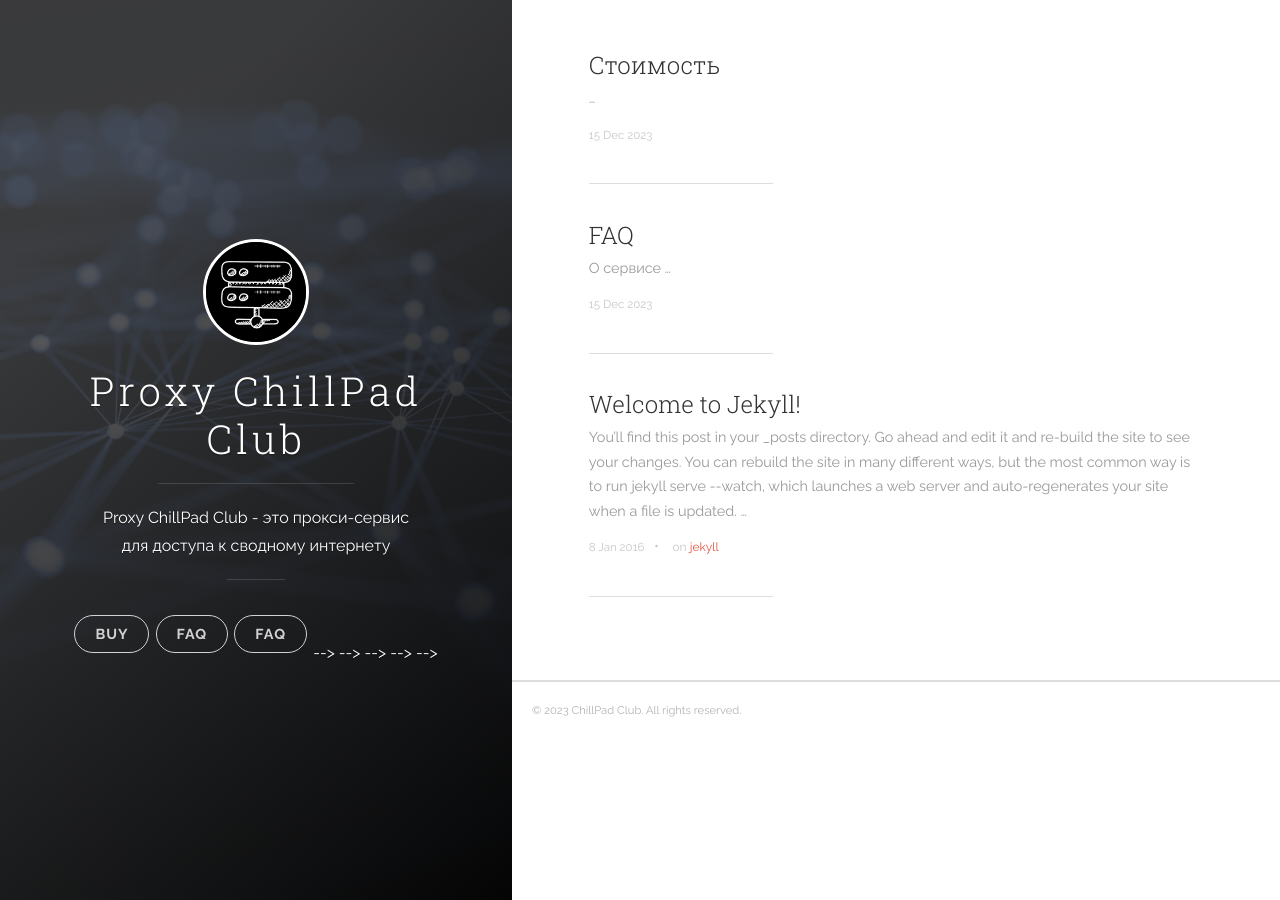
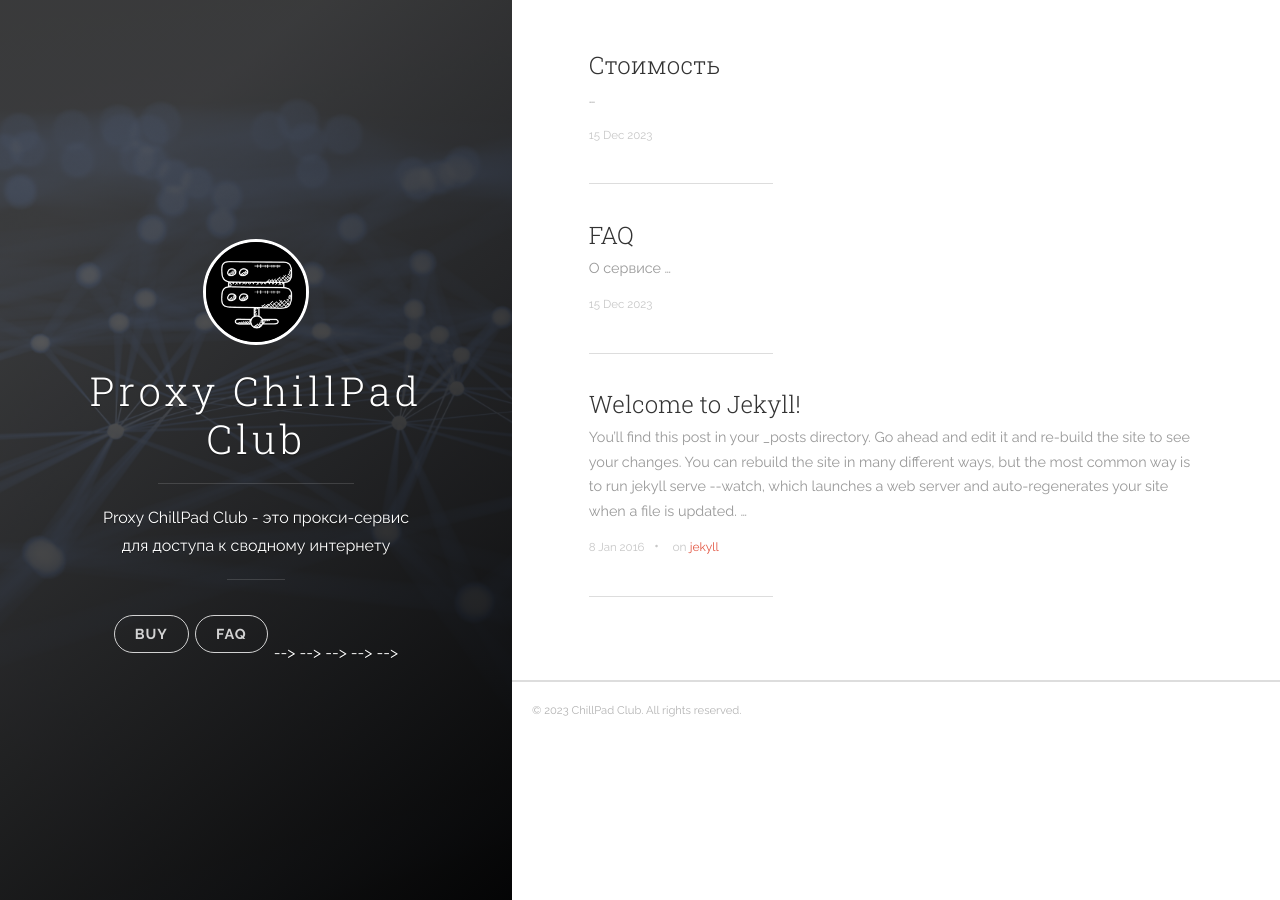
Before and after one commit to chillpadclub/chillpadclub.github.io, a Jekyll site: the page built from index.html, in a window 1280 px wide. Built offline with Jekyll 4.4.1, drawn with Linux system fonts in a browser that asks for light colours; the list of posts is cut into pages by our own code.

Commit message:
modified:   _includes/header.html

```diff
--- a/_includes/header.html
+++ b/_includes/header.html
@@ -29,13 +29,6 @@
           <nav class="cover-navigation cover-navigation--primary">
             <ul class="navigation">
               <li class="navigation__item"><a href="{{ site.baseurl }}/#faq" title="link to {{ site.title }} faq"
-                  class="blog-button">FAQ</a></li>
-            </ul>
-          </nav>
-
-          <nav class="cover-navigation cover-navigation--primary">
-            <ul class="navigation">
-              <li class="navigation__item"><a href="{{ site.baseurl }}/FAQ/" title="link to {{ site.title }} faq"
                   class="blog-button">FAQ</a></li>
             </ul>
           </nav>
```
